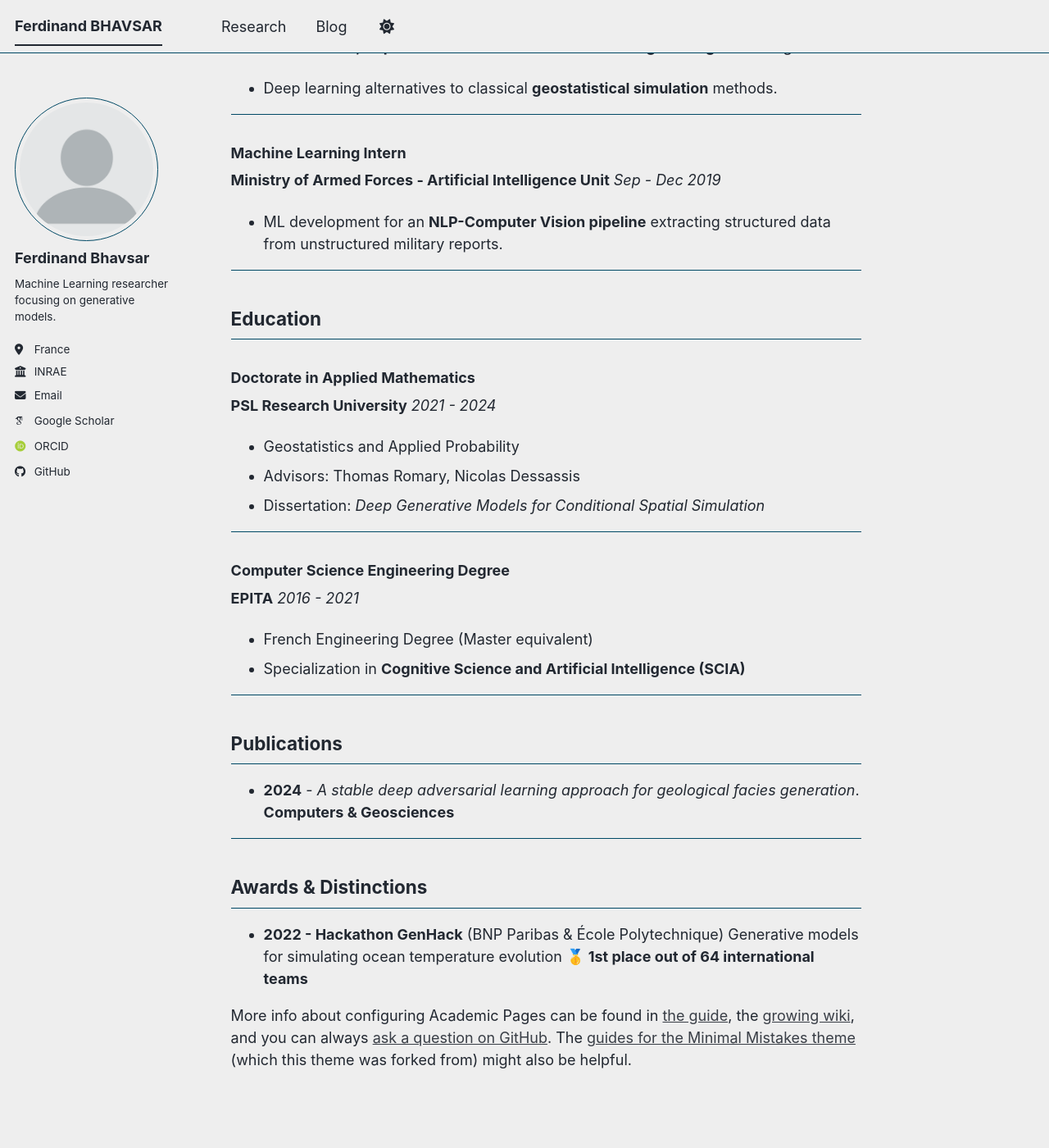
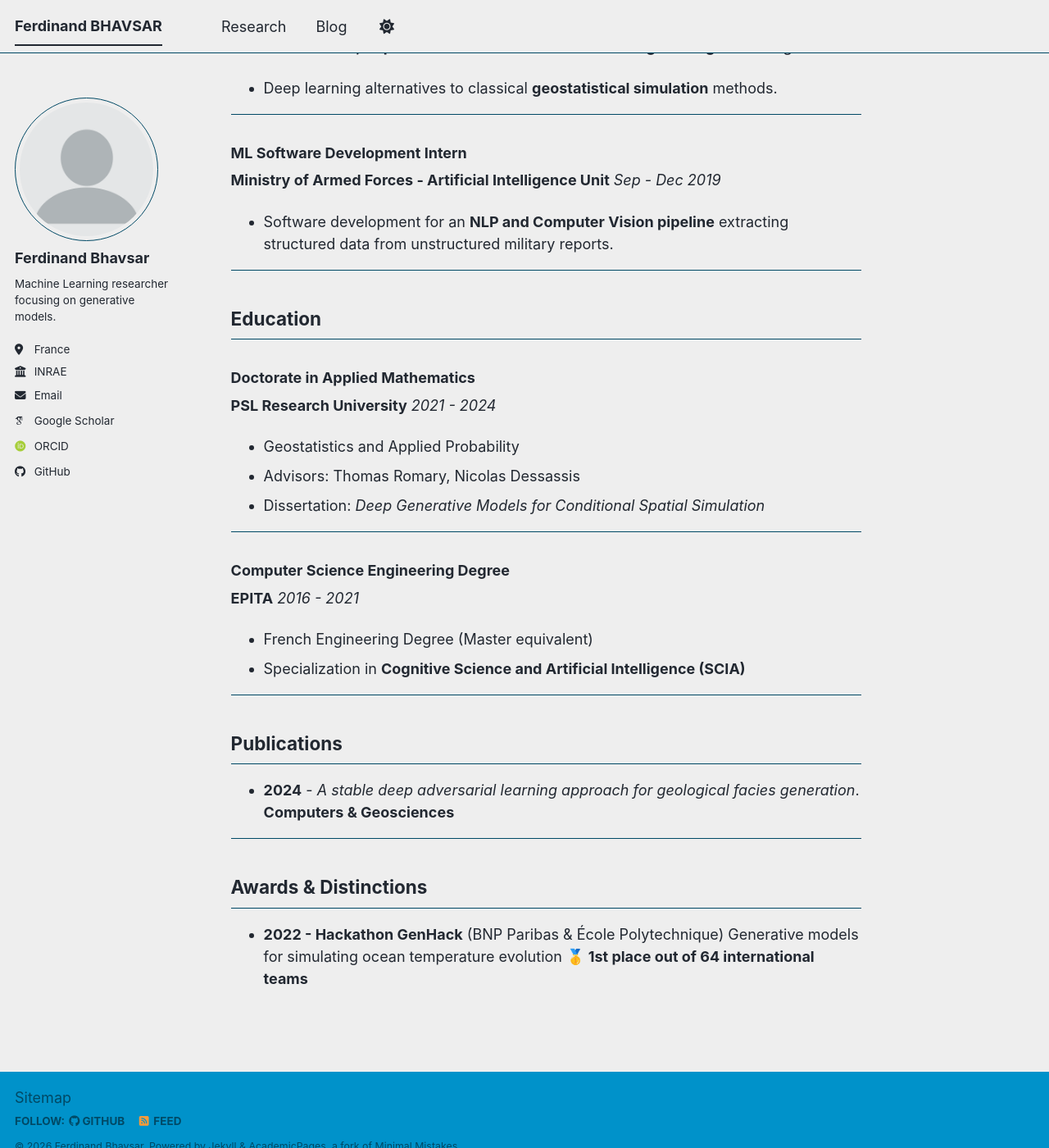
Before and after one commit to Pumafi/pumafi.github.io, a Jekyll site: the page built from _pages/about.md, in a window 1280 px wide and 1400 px high, scrolled down 772 px. Shown: the whole window at 82% size. Built offline with Jekyll 4.4.1, drawn with Linux system fonts in a browser that asks for light colours; some web fonts are replaced; a script bundle is joined from its source files by our own code; library files that are not in the unit come from our copies.

Commit message:
Revise internship title and project description
Updated job title and description for clarity.

```diff
--- a/_pages/about.md
+++ b/_pages/about.md
@@ -41,12 +41,12 @@ Machine Learning researcher focusing on both the **applications** and **theoreti
 
 ---
 
-### **Machine Learning Intern**
+### **ML Software Development Intern**
 
 **Ministry of Armed Forces - Artificial Intelligence Unit**
 *Sep - Dec 2019*
 
-* ML development for an **NLP-Computer Vision pipeline** extracting structured data from unstructured military reports.
+* Software development for an **NLP and Computer Vision pipeline** extracting structured data from unstructured military reports.
 
 ---
 
@@ -85,5 +85,3 @@ Machine Learning researcher focusing on both the **applications** and **theoreti
 * **2022 - Hackathon GenHack** (BNP Paribas & École Polytechnique)
   Generative models for simulating ocean temperature evolution
   **🥇 1st place out of 64 international teams**
-
-More info about configuring Academic Pages can be found in [the guide](https://academicpages.github.io/markdown/), the [growing wiki](https://github.com/academicpages/academicpages.github.io/wiki), and you can always [ask a question on GitHub](https://github.com/academicpages/academicpages.github.io/discussions). The [guides for the Minimal Mistakes theme](https://mmistakes.github.io/minimal-mistakes/docs/configuration/) (which this theme was forked from) might also be helpful.
```
